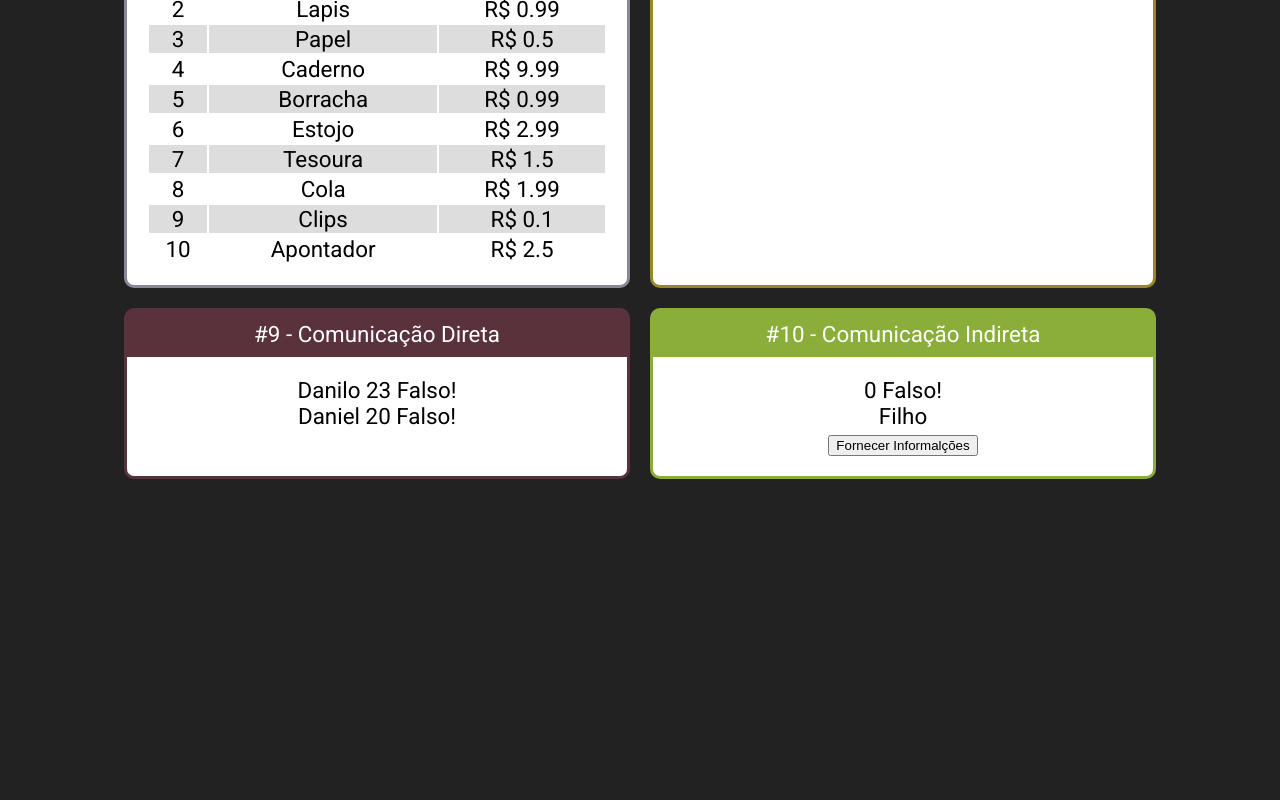
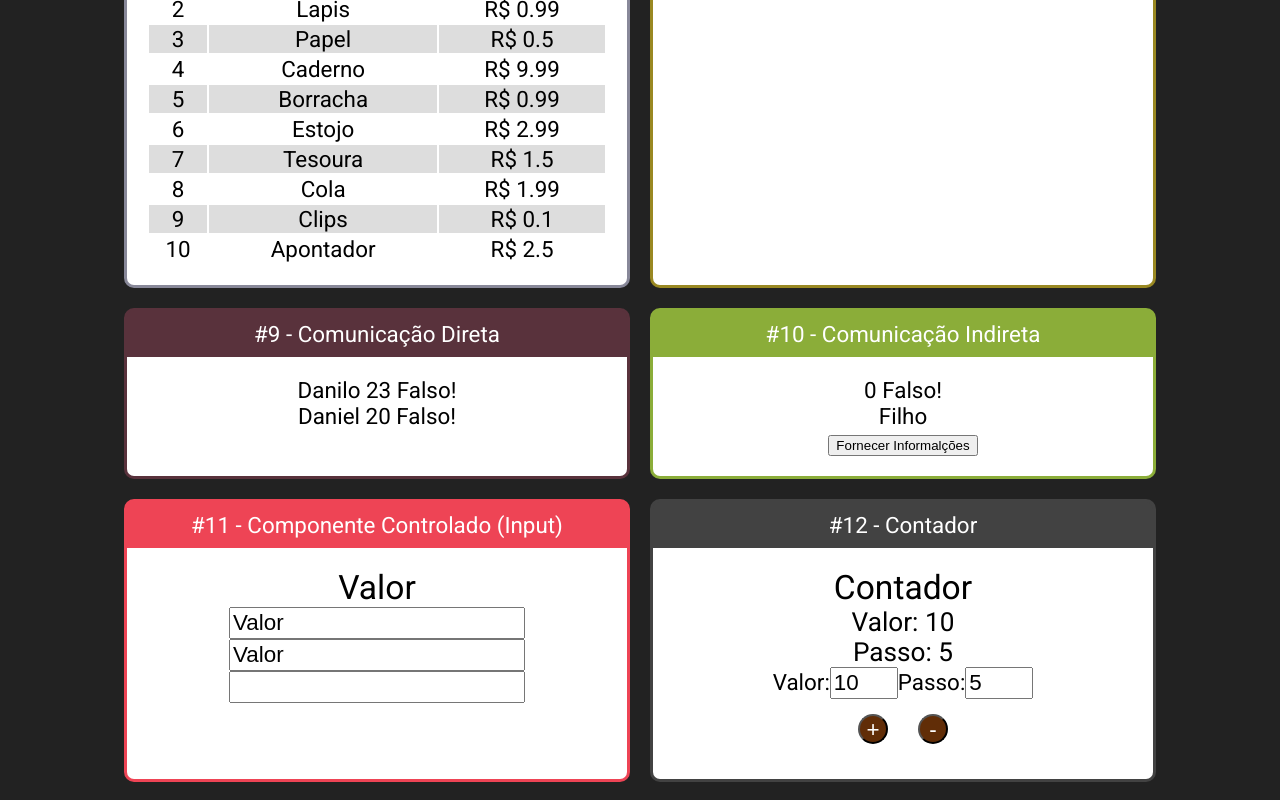
Before and after one commit to DaniloIS/Fundamentos-React, a React (Create React App) app: page / in a window 1280 px wide. Shown: the part 1093-1893 px from the top of the page. Before the commit the page ends 1590 px from the top, so only its background shows below. Built offline with nearby package versions, Linux system fonts and the light colour scheme.

Commit message:
Contador

```diff
--- a/src/App.jsx
+++ b/src/App.jsx
@@ -13,6 +13,8 @@
 import UserInfo from './components/conditional/UserInfo';
 import DirectFather from './components/comunication/DirectFather';
 import IndirectFather from './components/comunication/IndirectFather';
+import Input from './components/form/Input';
+import Counter from './components/counter/Counter';
 
 import './App.css';
 
@@ -89,6 +91,18 @@
 
                 </Card>
 
+                <Card title="#11 - Componente Controlado (Input)" color="#E45">
+
+                    <Input />
+
+                </Card>
+
+                <Card title="#12 - Contador" color="#424242">
+
+                    <Counter startNumber={10} />
+
+                </Card>
+
             </div>
 
         </div>
--- /dev/null
+++ b/src/components/counter/Buttons.jsx
@@ -0,0 +1,10 @@
+import React from "react";
+
+export default function Buttons(props) {
+    return (
+        <div>
+            <button onClick={props.incremento}>+</button>
+            <button onClick={props.decremento}>-</button>
+        </div>
+    )
+}
--- /dev/null
+++ b/src/components/counter/Counter.css
@@ -0,0 +1,14 @@
+.Contador input {
+    font-size: 1.4rem;
+    width: 60px;
+}
+
+.Contador button {
+    margin: 15px;
+    height: 30px;
+    width: 30px;
+    border-radius: 50%;
+    background-color: #612d07;
+    color: #fff;
+    font-size: 1.4rem;
+}
--- /dev/null
+++ b/src/components/counter/Counter.jsx
@@ -0,0 +1,57 @@
+import React, { Component } from 'react';
+
+import './Counter.css';
+
+import Display from './Display';
+import Buttons from './Buttons';
+import StepFrom from './StepForm';
+
+class Counter extends Component {
+
+    state = {
+        number: this.props.startNumber || 0,
+        step: this.props.startStep || 5,
+    };
+
+    inc = () => {
+        this.setState({
+            number: this.state.number + this.state.step,
+        })
+    };
+
+    dec = () => {
+        this.setState({
+            number: this.state.number - this.state.step,
+        })
+    };
+
+    setNumber = (e) => {
+        this.setState({
+            number: +e.target.value
+        });
+    };
+
+    setStep = (e) => {
+        this.setState({
+            step: +e.target.value
+        });
+    };
+
+    render() {
+
+        return (
+
+            <div className="Contador">
+                <h2>Contador</h2>
+                <Display number={this.state.number} step={this.state.step} />
+                <StepFrom number={this.state.number} step={this.state.step} setStateNumber={this.setNumber} setStateStep={this.setStep}/>
+                <Buttons incremento={this.inc} decremento={this.dec} />
+            </div>
+
+        )
+
+    }
+
+}
+
+export default Counter;
--- /dev/null
+++ b/src/components/counter/Display.jsx
@@ -0,0 +1,10 @@
+import React from "react";
+
+export default function Display(props) {
+    return (
+        <>
+            <h3>Valor: { props.number}</h3>
+            <h3>Passo: { props.step}</h3>
+        </>
+    )
+}
--- /dev/null
+++ b/src/components/counter/StepForm.jsx
@@ -0,0 +1,13 @@
+import React from "react";
+
+export default function StepFrom(props) {
+    return (
+        <div>
+            <label htmlFor="stepInput">Valor:</label>
+            <input id="numberInput" type="number" value={props.number} onChange={props.setStateNumber} />
+
+            <label htmlFor="stepInput">Passo:</label>
+            <input id="stepInput" type="number" value={props.step} onChange={props.setStateStep} />
+        </div>
+    )
+}
--- /dev/null
+++ b/src/components/form/Input.css
@@ -0,0 +1,3 @@
+.Input input {
+    font-size: 1.4rem;
+}
--- /dev/null
+++ b/src/components/form/Input.jsx
@@ -0,0 +1,26 @@
+import React, { useState } from 'react';
+
+import './Input.css'
+
+export default function Input(props) {
+
+    const [value, setValue] = useState('Valor');
+
+    function setInputValue(e) {
+        setValue(e.target.value);
+    }
+
+    return (
+        <div className="Input">
+            <h2>{ value }</h2>
+            <div className={{
+                display: 'flex',
+                flexDirection: 'column'
+            }}>
+                <input value={value} onChange={setInputValue} />
+                <input value={value} readOnly />
+                <input value={undefined} />
+            </div>
+        </div>
+    )
+}
```
